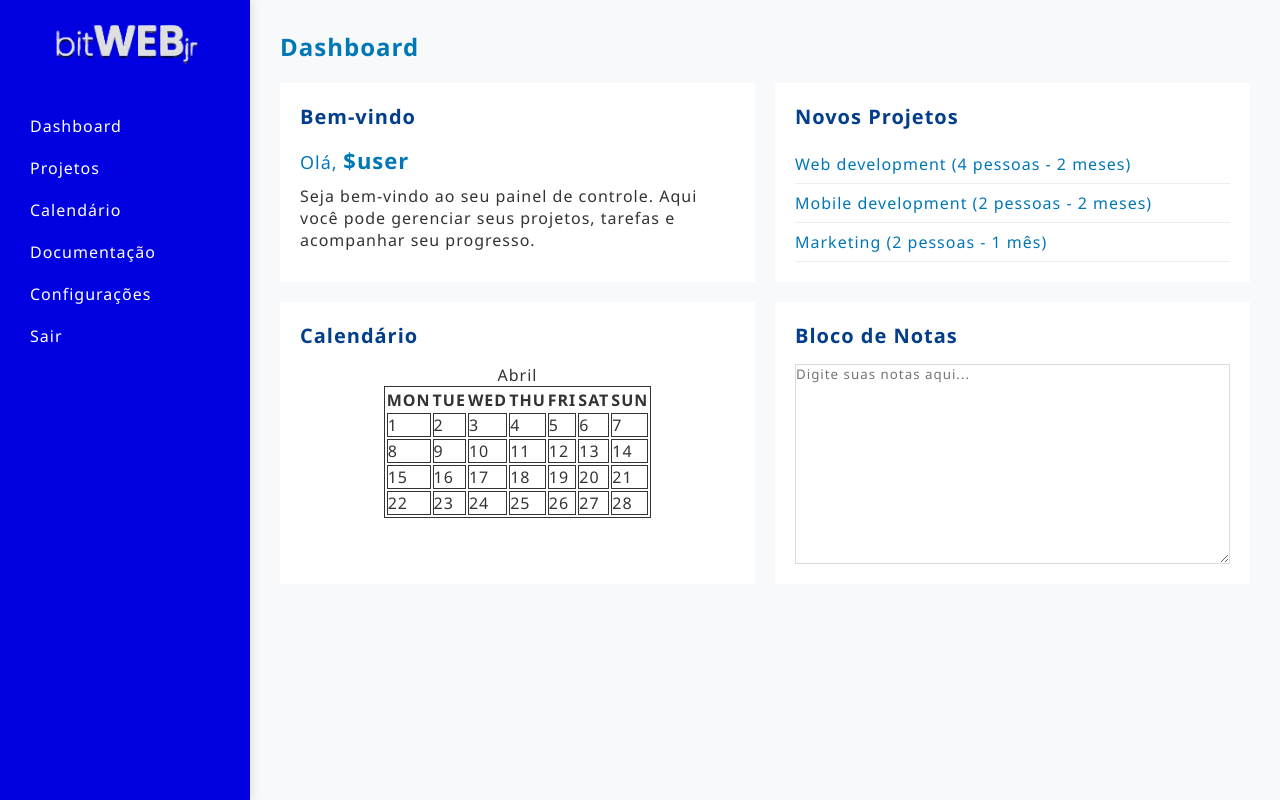
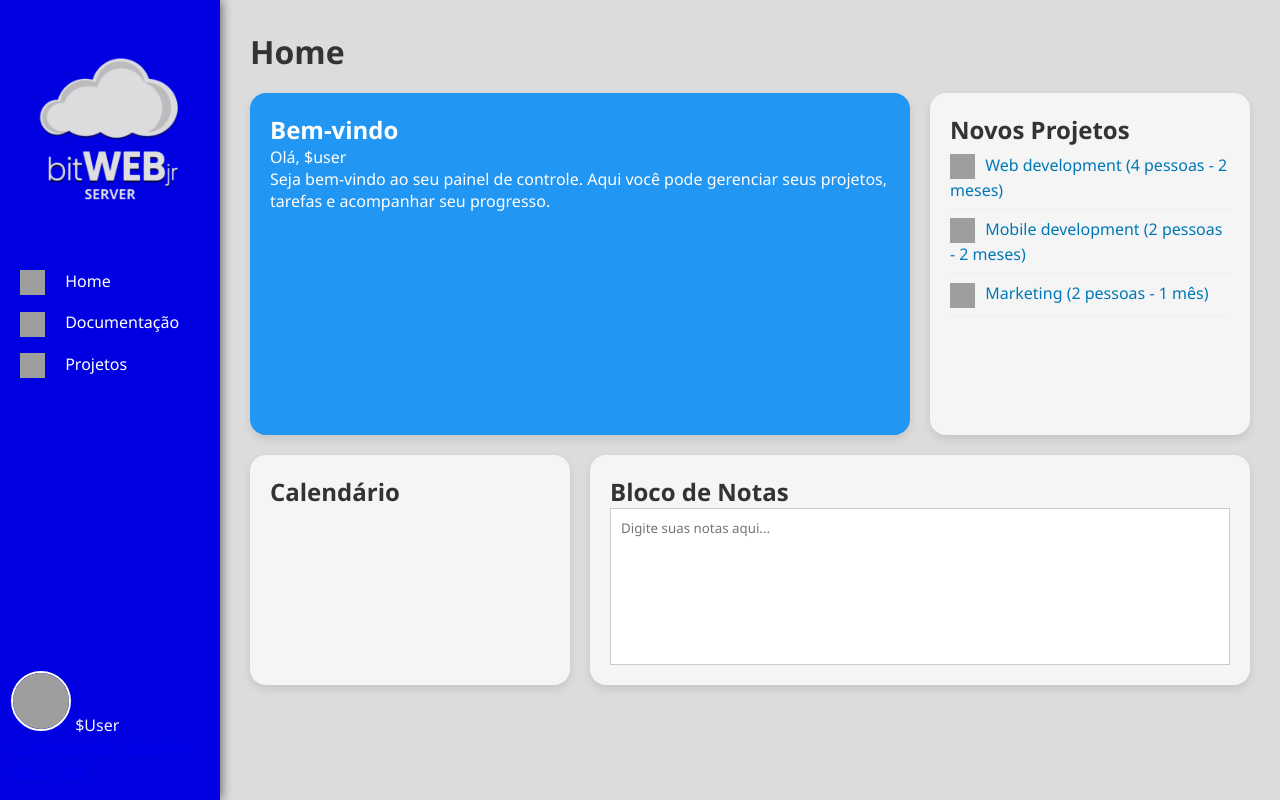
Before and after one commit to Mktk11/projeto-1-bitwebjr, a PHP site: page /home.html in a window 1280 px wide. Run offline with PHP 8.4, Linux system fonts and the light colour scheme; grey boxes are pictures that could not be loaded.

Commit message:
update-home

```diff
--- a/css/homeStyle.css
+++ b/css/homeStyle.css
@@ -6,20 +6,21 @@
 }
 
 body {
-    background-color: #f8f9fa;
+    margin: 0;
+    background-color: #dcdcdc;
     color: #333;
     display: grid;
-    grid-template-columns: 250px 1fr;
-    min-height: 100vh;
+    grid-template-columns: 220px 1fr; /* sidebar + conteúdo */
+    min-height: 80vh;
   }
 
   .sidebar {
     background-color: #0000e0;
     color: white;
     padding: 20px;
-    box-shadow: 2px 0 10px rgba(0, 0, 0, 0.1);
+    box-shadow: 2px 0 10px rgba(0, 0, 0, 0.5);
+    position: relative;
 }
-
 .logo {
     text-align: center;
     margin-bottom: 30px;
@@ -29,74 +30,55 @@ body {
     width: 80%;
     max-width: 150px;
 }
-
-.links {
+/* .sidebarLinks {
     list-style: none;
-}
-.links a {
+} */
+.sidebarLinks a {
     color: white;
-    text-decoration: none;
-    display: block;
     padding: 10px;
-    border-radius: 5px;
+    border-radius: 22px;
     transition: background-color 0.3s;
 }
-
   .main {
     padding: 30px;
+    display: flex;
+    flex-direction: column;
+    min-height: 100vh;
   }
-
   .dash-grid {
     display: grid;
-    grid-template-columns: repeat(2, 1fr);
+    grid-template-columns: repeat(3, 1fr); /* 3 colunas iguais */
     gap: 20px;
     margin-top: 20px;
+    height: 80%;
 }
 
   .card-dash {
-    background-color: white;
+    background-color: whitesmoke;
     padding: 20px;
-    height: 100%;
+    border-radius: 16px;
+    box-shadow: 0 4px 8px rgba(0,0,0,0.1);
+  }
+  .card-calendario {
+    grid-column: 1;
+    grid-row: 2;
   }
 
-.card-BemVindo {
-    grid-column: 1;
-	background-color #0000e0;
+  .card-notas {
+    grid-column: 2 / 4; /* pega colunas 2 e 3 */
+    grid-row: 2;   /* vai da segunda linha até a última */
+    display: flex;
+    flex-direction: column;
   }
 
+
+  .card-BemVindo {
+    grid-column: 1 / 3;
+    background-color: #2196f3;
+    color: #fff;
+  }
   .projects-card {
-    grid-column: 2;
-}
-
-.card-calendario {
-    grid-column: 1;
-}
-
-.notes-card {
-    grid-column: 2;
-}
-
-h1 {
-    color: #0077b6;
-    margin-bottom: 20px;
-    font-size: 24px;
-}
-
-h2 {
-    color: #023e8a;
-    margin-bottom: 15px;
-    font-size: 20px;
-}
-
-.BemVindo {
-    font-size: 18px;
-    color: #0077b6;
-    margin-bottom: 10px;
-}
-
-.user-name {
-    font-weight: bold;
-    font-size: 22px;
+    grid-column: 3;
   }
 
 .lista-projetos {
@@ -114,47 +96,91 @@ h2 {
     transition: color 0.3s;
 }
 
-.notas {
-    width: 100%;
-    height: 200px;
-    border: 1px solid #ddd;
-
+.sidebarLinks {
+    list-style-type: none;
 }
 
-.notas:focus {
-    outline: none;
-    border-color: #0077b6;
-    box-shadow: 0 0 0 2px rgba(0, 119, 182, 0.2);
+.sidebarLinks li {
+    padding: 8px 0;
+    border-bottom: 1px ;
+}
+.sidebarLinks a{
+  text-decoration: none;
 }
 
-@media (max-width: 768px) {
-    body {
-        grid-template-columns: 1fr;
+  .card-notas .notas {
+    flex: 1;
+    width: 100%;
+    resize: none;
+    padding: 10px;
+    border: 1px solid #ccc;
   }
 
-    .dash-grid {
-        grid-template-columns: 1fr;
+.profile {
+    position: absolute;
+    bottom: 20px;
+    left: 50%;
+    transform: translateX(-50%);
+    text-align: left;
+    width: 90%;
 }
 
-    .card-BemVindo, .projects-card,
-    .card-calendario, .notes-card {
-        grid-column: 1;
+.avatar {
+    width: 60px;
+    height: 60px;
+    border-radius: 50%;
+    border: 2px solid white;
+    cursor: pointer;
+    object-fit: cover;
 }
+
+.dropdown {
+    display: none;
+    position: absolute;
+    bottom: 70px;
+    left: 50%;
+    transform: translateX(-50%);
+    background-color: #fff;
+    color: #333;
+    border-radius: 10px;
+    box-shadow: 0px 4px 8px rgba(0,0,0,0.2);
+    overflow: hidden;
+    min-width: 150px;
+    z-index: 100;
 }
-*{
-    white-space: 3px;
-    letter-spacing: 1px;
+
+.dropdown a {
+    display: block;
+    padding: 10px;
+    text-decoration: none;
+    color: #333;
+    transition: background 0.2s;
 }
-.mes{
-    text-align: center;
+
+.dropdown a:hover {
+    background-color: #f0f0f0;
 }
-.calendario{
-    margin: 0 auto;
-    border: 1px solid;
+.usuarioID{
+    color: white;
+    position:;
 }
-td{
-    border: 1px solid;
+
+.icone-projeto {
+  width: 25px;
+  height: 25px;
+  margin-right: 6px;
+  vertical-align: middle;
 }
-td:hover{
-    background-color: aqua;
+.usuario-logado{
+  color: whitesmoke;
+  position: top;
+  align-self: auto;
 }
+
+.icone-links {
+    width: 25px;
+    height: 25px;
+    margin-right: 6px;
+    position: middle;
+    vertical-align: middle;
+  }
--- a/home.html
+++ b/home.html
@@ -2,27 +2,35 @@
 <head>
     <meta charset="UTF-8">
     <meta name="viewport" content="width=device-width, initial-scale=1.0">
-    <title>Dashboard - Lyon</title>
+    <title>Home - $user</title>
     <link rel="stylesheet" href="css/homeStyle.css">
+	<script src="js/scripts.js" defer></script>
 </head>
 <body>
     <div class="sidebar">
         <div class="logo">
-            <img src="imagens/logo.png" alt="Logo">
+            <img src="imagens/logo-bit-removebg.png" alt="Logo">
         </div>
-        <ul class="links">
-            <li><a href="#">Dashboard</a></li>
-            <li><a href="#">Projetos</a></li>
-            <li><a href="#">Calendário</a></li>
-            <li><a href="#">Documentação</a></li>
-            <li><a href="#">Configurações</a></li>
-            <li><a href="#">Sair</a></li>
+        <ul class="sidebarLinks">
+            <li><img src="https://www.svgrepo.com/show/508699/landscape-placeholder.svg" class="icone-links"> <a href="#">Home</a></li>
+			<li><img src="https://www.svgrepo.com/show/508699/landscape-placeholder.svg" class="icone-links"> <a href="#">Documentação</a></li>
+            <li><img src="https://www.svgrepo.com/show/508699/landscape-placeholder.svg" class="icone-links"> <a href="#">Projetos</a></li>
         </ul>
+		<div class="profile">
+			<img src="https://t4.ftcdn.net/jpg/03/64/21/11/360_F_364211147_1qgLVxv1Tcq0Ohz3FawUfrtONzz8nq3e.jpg" alt="Foto de perfil" class="avatar" id="avatar">
+			<span class="usuario-logado">$User</span>
+			<div class="    " id="dropdown">
+				<a href="#">Configurações</a>
+				<a href="#">Redefinir senha</a>
+				<a href="#">Sair</a>
+			</div>
+		</div>
 	</div>
 
 
+
     <div class="main">
-        <h1>Dashboard</h1>
+        <h1>Home</h1>
 
         <div class="dash-grid">
             <div class="card-dash card-BemVindo">
@@ -32,65 +40,19 @@
             </div>
 
 			<div class="card-dash projects-card">
+				<div class="card-header">
 					<h2>Novos Projetos</h2>
+				</div>
 				<ul class="lista-projetos">
-                    <li><a href="#">Web development (4 pessoas - 2 meses)</a></li>
-                    <li><a href="#">Mobile development (2 pessoas - 2 meses)</a></li>
-                    <li><a href="#">Marketing (2 pessoas - 1 mês)</a></li>
+					<li><img src="https://cdn-icons-png.flaticon.com/512/5994/5994710.png" class="icone-projeto"> <a href="#">Web development (4 pessoas - 2 meses)</a></li>
+					<li><img src="https://cdn-icons-png.flaticon.com/512/5994/5994710.png" class="icone-projeto"> <a href="#">Mobile development (2 pessoas - 2 meses)</a></li>
+					<li><img src="https://cdn-icons-png.flaticon.com/512/5994/5994710.png" class="icone-projeto"> <a href="#">Marketing (2 pessoas - 1 mês)</a></li>
 				</ul>
 			</div>
 
+
             <div class="card-dash card-calendario">
                 <h2>Calendário</h2>
-								<div class="mes">Abril</div>
-				<table class="calendario">
-					<tr>
-						<th>MON</th>
-						<th>TUE</th>
-						<th>WED</th>
-						<th>THU</th>
-						<th>FRI</th>
-						<th>SAT</th>
-						<th>SUN</th>
-					</tr>
-					<tbody>
-						<td>1</td>
-						<td>2</td>
-						<td>3</td>
-						<td>4</td>
-						<td>5</td>
-						<td>6</td>
-						<td>7</td>
-					</tbody>
-					<tbody>
-						<td>8</td>
-						<td>9</td>
-						<td>10</td>
-						<td>11</td>
-						<td>12</td>
-						<td>13</td>
-						<td>14</td>
-					</tbody>
-					<tbody>
-						<td>15</td>
-						<td>16</td>
-						<td>17</td>
-						<td>18</td>
-						<td>19</td>
-						<td>20</td>
-						<td>21</td>
-					</tbody>
-					<tbody>
-						<td>22</td>
-						<td>23</td>
-						<td>24</td>
-						<td>25</td>
-						<td>26</td>
-						<td>27</td>
-						<td>28</td>
-					</tbody>
-    </table>
-  </body>
             </div>
 
             <div class="card-dash card-notas">
```
Lines whose indentation alone changed are shown as unchanged.
